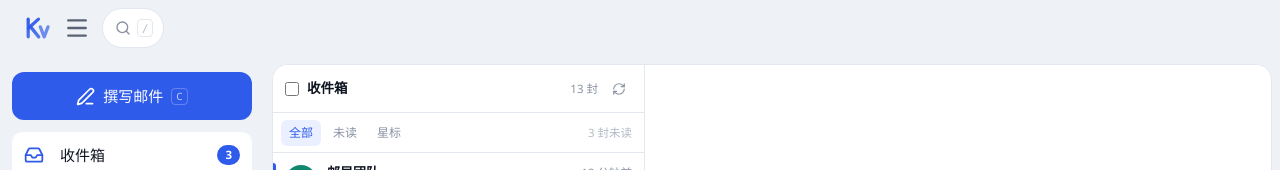
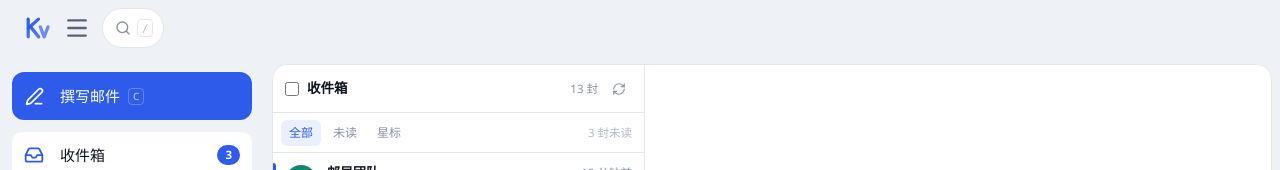
Before and after one commit to Glassous/Khavit, a Vue app in the folder frontend/: page /#/login in a window 1280 px wide. Both pictures are taken after typing "name@example.com", "Sample123" into the empty fields and a click on the button "登录". Shown: the top 170 px of the page. Built offline with nearby package versions, Linux system fonts and the light colour scheme.

Commit message:
feat: 为邮件列表添加右滑拉出侧边栏的手势功能

```diff
--- a/frontend/src/components/layout/SideBar.vue
+++ b/frontend/src/components/layout/SideBar.vue
@@ -1,5 +1,5 @@
 <script setup lang="ts">
-import { computed, ref } from 'vue'
+import { computed, ref, watch } from 'vue'
 import { useRoute, useRouter } from 'vue-router'
 import {
   Archive,
@@ -33,7 +33,7 @@ const mail = useMailStore()
 const composer = useComposerStore()
 const router = useRouter()
 const route = useRoute()
-const { isDesktop, drawerOpen, closeDrawer } = useSidebar()
+const { isDesktop, drawerOpen, closeDrawer, drawerDragging, drawerDrag } = useSidebar()
 const { panel, toggle: togglePanel } = useIslandPanel()
 
 /* ---------------------------------- 手势 ---------------------------------- */
@@ -47,6 +47,46 @@ const dragging = ref(false)
 /** 相对打开位置的横向位移，始终 <= 0（向左为负） */
 const dragOffset = ref(0)
 
+/**
+ * 遮罩的明暗：抽屉完全打开时为 1，关闭动画把它滚回 0。
+ * 放在内层元素上，跟手拖动时可以直接改透明度而不影响外层。
+ */
+const maskOpacity = ref(0)
+/** 松手回弹 / 开关时给遮罩加过渡；跟手阶段不加，否则会拖不动 */
+const maskSmooth = ref(false)
+
+/** 实际显示的不透明度：右滑拉出时直接取手势进度，其余情况用上面的目标值 */
+const maskLevel = computed(() => {
+  if (!drawerDragging.value) return maskOpacity.value
+  const width = asideRef.value?.offsetWidth ?? 320
+  return Math.min(1, drawerDrag.value / width)
+})
+
+/** 抽屉的实时位移：右滑拉出从 -100% 开始跟手，左滑收起从 0 开始跟手 */
+const asideStyle = computed(() => {
+  if (drawerDragging.value) return { translate: `calc(-100% + ${drawerDrag.value}px) 0` }
+  if (dragging.value) return { translate: `${dragOffset.value}px 0` }
+  return undefined
+})
+
+watch(
+  () => props.open,
+  (open) => {
+    // 手势提交时抽屉已经贴手到位，不需要再淡入
+    maskSmooth.value = !drawerDragging.value
+    maskOpacity.value = open ? 1 : 0
+  },
+)
+
+watch(drawerDragging, (isDragging) => {
+  if (isDragging) {
+    maskSmooth.value = false
+    return
+  }
+  // 没拉到位就松手：抽屉缩回去，遮罩跟着淡出
+  if (!props.open) maskSmooth.value = true
+})
+
 const AXIS_LOCK = 6
 let startX = 0
 let startY = 0
@@ -58,6 +98,7 @@ function onDragStart(event: PointerEvent): void {
   if (isDesktop.value || !props.open || event.pointerType === 'mouse') return
   dragging.value = true
   dragOffset.value = 0
+  maskSmooth.value = false
   startX = event.clientX
   startY = event.clientY
   startedAt = performance.now()
@@ -91,6 +132,9 @@ function onDragMove(event: PointerEvent): void {
   movedX = Math.max(movedX, Math.abs(dx))
   // 只允许往左拖（收起方向）
   dragOffset.value = Math.min(0, dx)
+  // 遮罩跟着抽屉位置一起变淡：抽屉移出多少，背景就露出多少
+  const width = asideRef.value?.offsetWidth ?? 320
+  maskOpacity.value = Math.max(0, 1 + dragOffset.value / width)
 }
 
 function onDragEnd(): void {
@@ -106,7 +150,15 @@ function onDragEnd(): void {
 
   // 阈值放低一点：轻扫一下就够关，不必拖满半个抽屉
   const shouldClose = -offset > Math.min(width * 0.22, 48) || velocity > 0.3
-  if (shouldClose) emit('close')
+  if (shouldClose) {
+    // 遮罩保持松手时的透明度，由 open → false 的监听接着淡出
+    emit('close')
+    return
+  }
+
+  // 没到阈值：抽屉弹回原位，遮罩平滑恢复全暗
+  maskSmooth.value = true
+  maskOpacity.value = 1
 }
 
 /** 拖拽结束时浏览器还会补一次 click，这里拦掉，避免误触侧栏里的按钮 */
@@ -182,19 +234,24 @@ async function openPanel(next: IslandPanel): Promise<void> {
 </script>
 
 <template>
-  <!-- 移动端遮罩：淡入淡出，避免抽屉滑入时背景突然变暗 -->
-  <Transition
-    enter-active-class="transition-opacity duration-200 ease-[cubic-bezier(0.2,0.8,0.2,1)]"
-    enter-from-class="opacity-0"
-    leave-active-class="transition-opacity duration-200 ease-[cubic-bezier(0.2,0.8,0.2,1)]"
-    leave-to-class="opacity-0"
+  <!--
+    移动端遮罩：常驻一层，透明度跟着抽屉位置走——
+    点击遮罩 / 返回键开关时 200ms 淡入淡出；右滑拉出、左滑收起时跟手变化，不加过渡。
+  -->
+  <div
+    class="fixed inset-0 z-30 lg:hidden"
+    :class="maskLevel > 0 ? 'pointer-events-auto' : 'pointer-events-none'"
+    @click="emit('close')"
   >
     <div
-      v-if="open"
-      class="fixed inset-0 z-30 bg-ink/30 backdrop-blur-[1px] lg:hidden"
-      @click="emit('close')"
+      class="absolute inset-0 bg-ink/30 dark:bg-black/60"
+      :class="[
+        maskLevel > 0 ? 'backdrop-blur-[1px]' : '',
+        maskSmooth ? 'transition-opacity duration-200 ease-[cubic-bezier(0.2,0.8,0.2,1)]' : '',
+      ]"
+      :style="{ opacity: maskLevel }"
     />
-  </Transition>
+  </div>
 
   <!--
     宽度与文字同步过渡：文字用更短的时长淡出/淡入（100ms），
@@ -211,9 +268,9 @@ async function openPanel(next: IslandPanel): Promise<void> {
     :class="[
       collapsed ? 'w-[80px]' : 'w-[264px]',
       open ? 'max-lg:translate-x-0' : 'max-lg:-translate-x-full',
-      dragging ? 'max-lg:transition-none' : '',
+      dragging || drawerDragging ? 'max-lg:transition-none' : '',
     ]"
-    :style="dragging ? { translate: `${dragOffset}px 0` } : undefined"
+    :style="asideStyle"
     @pointerdown="onDragStart"
     @pointermove="onDragMove"
     @pointerup="onDragEnd"
@@ -238,25 +295,29 @@ async function openPanel(next: IslandPanel): Promise<void> {
     <div class="px-3 pb-1 pt-4 max-lg:pt-2">
       <button
         type="button"
-        class="group flex h-12 w-full cursor-pointer items-center justify-center rounded-xl bg-brand text-[15px] font-medium text-white transition-all duration-150 hover:bg-brand-strong active:translate-y-[0.5px] dark:hover:bg-brand-soft"
+        class="group flex h-12 w-full cursor-pointer items-center justify-start gap-3 rounded-xl bg-brand text-[15px] font-medium text-white transition-all duration-150 hover:bg-brand-strong active:translate-y-[0.5px] dark:hover:bg-brand-soft"
+        :class="collapsed ? 'pl-[14px]' : 'pl-2 pr-3'"
         v-tooltip="collapsed ? '撰写邮件' : undefined"
         @click="compose"
       >
-        <PenLine
-          class="shrink-0 transition-[width,height] duration-200"
-          :class="collapsed ? 'h-[22px] w-[22px]' : 'h-[19px] w-[19px]'"
-          :stroke-width="2.1"
-        />
+        <span class="flex w-7 shrink-0 items-center justify-center">
+          <PenLine
+            class="transition-[width,height] duration-200"
+            :class="collapsed ? 'h-[22px] w-[22px]' : 'h-[19px] w-[19px]'"
+            :stroke-width="2.1"
+          />
+        </span>
         <!--
-          文字宽度必须一起过渡：若展开瞬间文字整块插入，内容宽度突然变大，
-          居中排布会把图标顶到左侧，随后又被拉回中间，看起来就是图标先漂移。
+          文字始终贴左，图标位置固定，不会因为文字收起/展开而漂移。
+          文字宽度一起过渡：收起瞬间直接消失会留下一个宽度跳变。
         -->
         <span
-          class="flex items-center overflow-hidden whitespace-nowrap transition-[max-width,opacity,margin-left] duration-200 ease-[cubic-bezier(0.2,0.8,0.2,1)]"
-          :class="collapsed ? 'ml-0 max-w-0 opacity-0' : 'ml-2 max-w-[96px] opacity-100'"
+          class="flex items-center overflow-hidden whitespace-nowrap transition-[max-width,opacity] duration-200 ease-[cubic-bezier(0.2,0.8,0.2,1)]"
+          :class="collapsed ? 'max-w-0 opacity-0' : 'max-w-[96px] opacity-100'"
         >
           <span>撰写邮件</span>
-          <span class="ml-2 rounded border border-white/25 px-1 text-[10px] text-white/70">C</span>
+          <!-- 快捷键只在桌面端显示：响应式下没有实体键盘 -->
+          <span class="ml-2 rounded border border-white/25 px-1 text-[10px] text-white/70 max-lg:hidden">C</span>
         </span>
       </button>
     </div>
--- a/frontend/src/components/mail/MailListItem.vue
+++ b/frontend/src/components/mail/MailListItem.vue
@@ -190,11 +190,11 @@ const titleClass = computed(() => {
     ]
   }
   return [
-    'relative flex cursor-pointer border-b border-line/70 px-3 transition-[background-color,border-color,border-radius] duration-300 ease-[cubic-bezier(0.2,0.8,0.2,1)]',
-    'max-lg:mb-px max-lg:touch-pan-y max-lg:border max-lg:border-solid max-lg:shadow-[0_1px_2px_rgb(15_21_32/0.05)]',
+    'relative flex cursor-pointer border-b border-line/70 px-3 transition-[background-color,border-radius] duration-300 ease-[cubic-bezier(0.2,0.8,0.2,1)]',
+    'max-lg:mb-px max-lg:border-b-0 max-lg:touch-pan-y max-lg:shadow-[0_1px_2px_rgb(15_21_32/0.05)]',
     props.active || props.selected
-      ? 'bg-brand-ghost max-lg:rounded-[20px] max-lg:border-transparent'
-      : 'hover:bg-surface-2/70 max-lg:rounded-[14px] max-lg:border-line max-lg:bg-surface',
+      ? 'bg-brand-ghost max-lg:rounded-[20px]'
+      : 'hover:bg-surface-2/70 max-lg:rounded-[14px] max-lg:bg-surface',
     unread.value ? 'is-unread' : '',
     props.compact ? 'gap-2 py-1.5' : 'gap-2.5 py-2.5',
   ]
--- a/frontend/src/composables/useSidebar.ts
+++ b/frontend/src/composables/useSidebar.ts
@@ -24,9 +24,18 @@ const collapsed = ref(readStored())
 const isDesktop = ref(typeof window === 'undefined' ? true : window.matchMedia(DESKTOP_QUERY).matches)
 /** 移动端抽屉是否展开 */
 const drawerOpen = ref(false)
+/** 列表页右滑拉出抽屉：手势进行中 */
+const drawerDragging = ref(false)
+/** 手势已经拉出的像素（0 = 完全收起） */
+const drawerDrag = ref(0)
 
 let bound = false
 let drawerLayer: BackLayerHandle | null = null
+
+/** 抽屉宽度，与 max-lg:w-[min(320px,86vw)] 保持一致 */
+function drawerWidth(): number {
+  return Math.min(320, window.innerWidth * 0.86)
+}
 
 function openDrawer(): void {
   if (drawerOpen.value) return
@@ -83,5 +92,50 @@ export function useSidebar() {
     else openDrawer()
   }
 
-  return { collapsed, isDesktop, drawerOpen, setCollapsed, toggle, toggleDrawer, closeDrawer }
+  /** 列表页右滑起手：只在响应式、抽屉收起时生效 */
+  function beginDrawerDrag(): void {
+    if (isDesktop.value || drawerOpen.value) return
+    drawerDragging.value = true
+    drawerDrag.value = 0
+  }
+
+  /** 跟手更新拉出距离（只允许向右，最大到抽屉全宽） */
+  function updateDrawerDrag(dx: number): void {
+    if (!drawerDragging.value) return
+    drawerDrag.value = Math.min(Math.max(dx, 0), drawerWidth())
+  }
+
+  /**
+   * 松手：过阈值直接打开，否则缩回。
+   * 结束手势与打开抽屉放在同一帧里，遮罩与抽屉都不会在中间闪一下。
+   */
+  function endDrawerDrag(): void {
+    if (!drawerDragging.value) return
+    const passed = drawerDrag.value > Math.min(drawerWidth() * 0.28, 72)
+    drawerDragging.value = false
+    drawerDrag.value = 0
+    if (passed) openDrawer()
+  }
+
+  /** 手势被系统打断：原地缩回 */
+  function cancelDrawerDrag(): void {
+    drawerDragging.value = false
+    drawerDrag.value = 0
+  }
+
+  return {
+    collapsed,
+    isDesktop,
+    drawerOpen,
+    drawerDragging,
+    drawerDrag,
+    setCollapsed,
+    toggle,
+    toggleDrawer,
+    closeDrawer,
+    beginDrawerDrag,
+    updateDrawerDrag,
+    endDrawerDrag,
+    cancelDrawerDrag,
+  }
 }
```
Also changed, not shown: frontend/src/components/mail/MailList.vue (+79 -1 lines).
